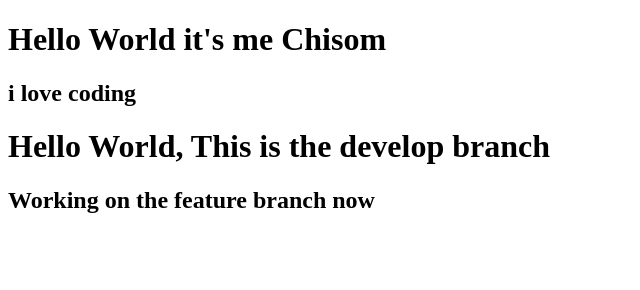
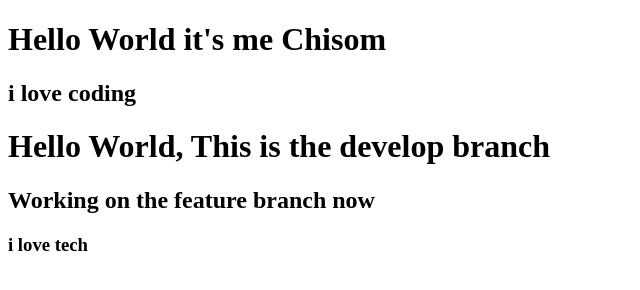
Before and after one commit to philpat/Hello-collab, a plain HTML site: page index.html in a window 1280 px wide. Shown: the full height of the page, 0-640 px from the left. Drawn offline with Linux system fonts and the light colour scheme.

```diff
--- a/index.html
+++ b/index.html
@@ -10,5 +10,6 @@
   <h2>i love coding</h2>
   <h1>Hello World, This is the develop branch</h1>
   <h2>Working on the feature branch now</h2>
+  <h3>i love tech</h3>
 </body>
 </html>
```
